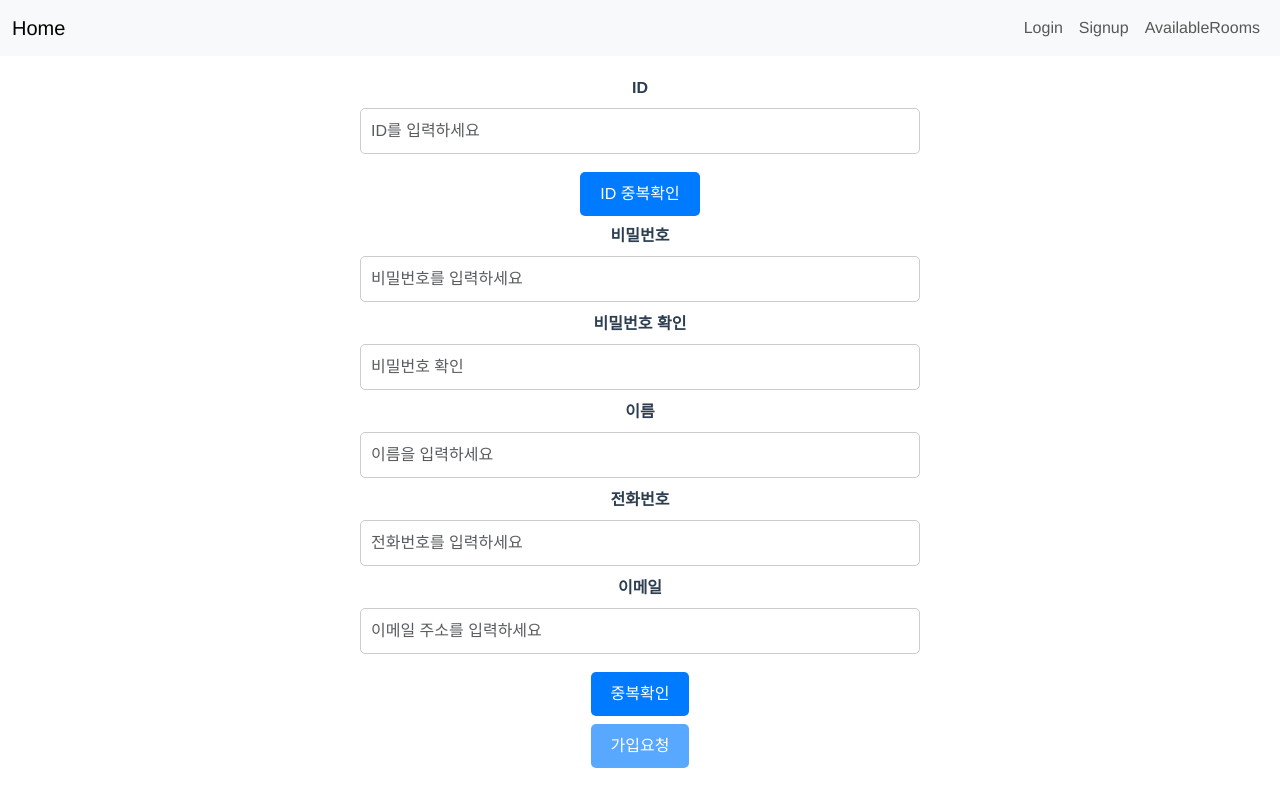
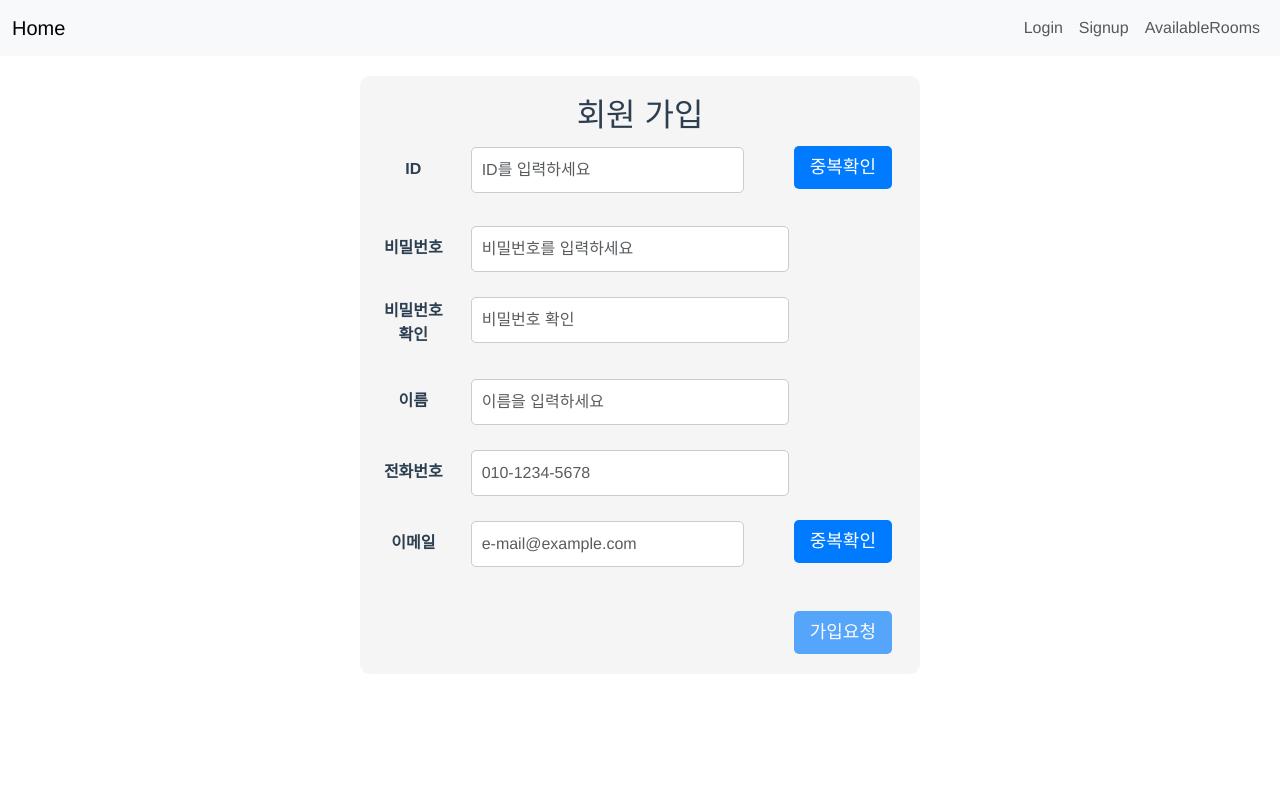
Before and after one commit to beyond-sw-camp/be05-3rd-SoEZ-EZCheck_1, a Vue app: page /signup in a window 1280 px wide. Built offline with nearby package versions, Linux system fonts and the light colour scheme.

Commit message:
Altered .css of user signup page

```diff
--- a/src/components/UserSignup.vue
+++ b/src/components/UserSignup.vue
@@ -1,59 +1,126 @@
 <template>
+    <div>
         <Header />
         <div class="container">
-        <form @submit.prevent="register">
+            <form @submit.prevent="register" class="signup-form">
 
-            <div class="mb-2">
-                <label class="form-label"><span class="">ID</span></label>
-                <input type="text" class="form-control" v-model="user.userId" placeholder="ID를 입력하세요">
-                <button class="btn btn-primary mt-2" @click="checkId">ID 중복확인</button>
+                <h2>회원 가입</h2>
+
+                <div class="form-group row">
+                    <label for="userId" class="col-sm-2 col-form-label mt-2">ID</label>
+                    <div class="col-sm-7">
+                        <input type="text" id="userId" class="form-control" v-model="user.userId"
+                            placeholder="ID를 입력하세요">
+                    </div>
+                    <div class="col-sm-3">
+                        <button class="btn btn-primary mt-1" @click="checkId">중복확인</button>
+                    </div>
+                    <div class="col-sm-12 mt-2">
                         <div class="alert" :class="{ 'alert-success': isIdValid, 'alert-danger': !isIdValid }"
-                    v-show="idCheckMessage">{{ idCheckMessage }}</div>
+                            v-show="idCheckMessage">{{ idCheckMessage }}
+                        </div>
+                    </div>
                 </div>
 
-            <div class="mb-2">
-                <label class="form-label">비밀번호</label>
-                <input type="password" class="form-control" v-model="user.password1" placeholder="비밀번호를 입력하세요">
+                <div class="form-group row">
+                    <label for="password" class="col-sm-2 col-form-label mt-2">비밀번호</label>
+                    <div class="col-sm-8">
+                        <input type="password" id="password" class="form-control" v-model="user.password1"
+                            placeholder="비밀번호를 입력하세요">
+                    </div>
                 </div>
 
-            <div class="mb-2">
-                <label class="form-label">비밀번호 확인</label>
-                <input type="password" class="form-control" v-model="passwordConfirm" placeholder="비밀번호 확인">
-                <div class="alert alert-danger" v-show="!isPasswordMatch">비밀번호가 일치하지 않습니다.</div>
+                <div class="form-group row">
+                    <label for="confirmPassword" class="col-sm-2 col-form-label">비밀번호 확인</label>
+                    <div class="col-sm-8">
+                        <input type="password" id="confirmPassword" class="form-control" v-model="passwordConfirm"
+                            placeholder="비밀번호 확인">
+                    </div>
+                    <div class="alert alert-danger col-sm-12 mt-2" v-show="!isPasswordMatch">
+                        비밀번호가 일치하지 않습니다.
+                    </div>
                 </div>
 
-            <div class="mb-2">
-                <label class="form-label">이름</label>
-                <input type="text" class="form-control" v-model="user.username" placeholder="이름을 입력하세요">
+                <div class="form-group row">
+                    <label for="username" class="col-sm-2 col-form-label mt-2">이름</label>
+                    <div class="col-sm-8">
+                        <input type="text" id="username" class="form-control" v-model="user.username"
+                            placeholder="이름을 입력하세요">
+                    </div>
                 </div>
 
-            <div class="mb-2">
-                <label class="form-label">전화번호</label>
-                <input type="text" class="form-control" v-model="user.phone" placeholder="전화번호를 입력하세요">
+                <div class="form-group row">
+                    <label for="phone" class="col-sm-2 col-form-label mt-2">전화번호</label>
+                    <div class="col-sm-8">
+                        <input type="text" id="phone" class="form-control" v-model="user.phone"
+                            placeholder="010-1234-5678">
+                    </div>
                 </div>
 
-            <div class="mb-2">
-                <label class="form-label">이메일</label>
-                <input type="email" class="form-control" v-model="user.email" placeholder="이메일 주소를 입력하세요">
-                <button class="btn btn-primary mt-2" @click="checkEmail">중복확인</button>
-                <button class="btn btn-primary mt-2" @click="sendAuthEmail" v-if="isEmailValid">인증메일 발송</button>
-                <div class="alert" :class="{ 'alert-success': isEmailValid, 'alert-danger': !isEmailValid }"
-                    v-show="emailCheckMessage">{{ emailCheckMessage }}</div>
+                <div class="form-group row">
+                    <label for="email" class="col-sm-2 col-form-label mt-2">이메일</label>
+                    <div class="col-sm-7">
+                        <input type="email" id="email" class="form-control" v-model="user.email"
+                            placeholder="e-mail@example.com">
+                    </div>
+                    <div class="col-sm-3">
+                        <button class="btn btn-primary mt-1" @click="checkEmail">중복확인</button>
+                    </div>
                 </div>
 
-            <div class="mb-2" v-if="isAuthEmailSent">
-                <label class="form-label">인증코드</label>
-                <input type="text" class="form-control" v-model="authCode">
-                <button class="btn btn-primary" @click="checkAuthCode">인증확인</button>
+                <div class="form-group row">
+                    <div class="col-sm-8"></div>
+                    <div class="col-sm-4">
+                        <button class="btn btn-primary" @click="sendAuthEmail" v-if="isEmailValid"
+                            :disabled="isAuthEmailSent">{{ isAuthEmailSent ? '메일 발송 완료' : '인증메일 발송' }}</button>
+                    </div>
                 </div>
 
-            <button type="submit" class="btn btn-primary" :disabled="!isAllValid">가입요청</button>
+                <div v-if="isAuthEmailSent" class="ml-2">
+                    <span>이메일을 확인할 수 없나요?</span>
+                    <div class="send-wrapper">
+                        <span>스팸 메일함 확인 또는</span>
+                        <span class="resend-button" @click="sendAuthEmailAgain" id="authReSend">
+                            이곳을 눌러 인증메일 다시 보내기
+                        </span>
+                    </div>
+                </div>
+                <div class="col-sm-12 mt-2">
+                    <div class="alert" :class="{ 'alert-success': isEmailValid, 'alert-danger': !isEmailValid }"
+                        v-show="emailCheckMessage">{{ emailCheckMessage }}
+                    </div>
+                </div>
 
+                <div class="form-group row" v-if="isAuthEmailSent">
+                    <label class="col-sm-2 col-form-label mt-2" for="authCode">인증코드</label>
+                    <div class="col-sm-7">
+                        <input type="text" id="authCode" class="form-control" v-model="authCode">
+                    </div>
+                    <div class="col-sm-3">
+                        <button class="btn btn-primary mt-1" @click="checkAuthCode">인증확인</button>
+                    </div>
+                </div>
+
+                <div class="row">
+                    <div class="col-sm-9"></div>
+                    <div class="col-sm-3">
+                        <button type="submit" class="btn btn-primary mt-1" :disabled="!isAllValid">가입요청</button>
+                    </div>
+                </div>
             </form>
+        </div>
+
         <div v-if="showModal" class="modal">
             <div class="modal-content">
                 <p>{{ modalMessage }}</p>
                 <button class="close-button" @click="closeModal">닫기</button>
+            </div>
+        </div>
+
+        <div v-if="isAuthResultModalVisible" class="modal">
+            <div class="modal-content">
+                <p>{{ authResultMessage }}</p>
+                <button class="close-button" @click="closeAuthResultModal">닫기</button>
             </div>
         </div>
     </div>
@@ -68,6 +135,7 @@ import { useRouter } from 'vue-router';
 export default {
     components: { Header },
     name: 'UserSignup',
+
     setup() {
         const user = ref({
             userId: '',
@@ -83,10 +151,13 @@ export default {
         const isEmailValid = ref(false)
         const isAuthCodeValid = ref(false)
         const isAuthEmailSent = ref(false)
+        const isAuthResultModalVisible = ref(false)
         const showModal = ref(false)
         const modalMessage = ref('')
         const idCheckMessage = ref('')
         const emailCheckMessage = ref('')
+        const authResultMessage = ref('')
+        const pattern = /^[A-Za-z0-9_.-]+@[A-Za-z0-9-]+\.[A-Za-z0-9-]+/;
 
         const isPasswordMatch = computed(() => {
             return user.value.password1 === passwordConfirm.value
@@ -122,7 +193,7 @@ export default {
         const checkEmail = async () => {
             try {
                 const response = await axios.post('http://localhost:8080/user/check-email', { email: user.value.email })
-                if (response.data === false) {
+                if (pattern.test(user.value.email) && response.data === false) {
                     isEmailValid.value = true
                     emailCheckMessage.value = '사용가능한 이메일 입니다.'
                     modalMessage.value = '사용가능한 이메일 입니다.'
@@ -130,8 +201,8 @@ export default {
                     console.log("isEmailValid : ", isEmailValid.value);
                 } else {
                     isEmailValid.value = false
-                    emailCheckMessage.value = '이미 사용중인 이메일 입니다.'
-                    modalMessage.value = '이미 사용중인 이메일 입니다.'
+                    emailCheckMessage.value = '사용할 수 없는 이메일 입니다.'
+                    modalMessage.value = '사용할 수 없는 이메일 입니다.'
                     console.log("modalMessage : ", modalMessage.value);
                     console.log("isEmailValid : ", isEmailValid.value);
                 }
@@ -144,8 +215,21 @@ export default {
 
         const sendAuthEmail = async () => {
             try {
+                alert("인증 메일이 발송되었습니다.");
                 await axios.post('http://localhost:8080/user/auth/send', { email: user.value.email })
                 isAuthEmailSent.value = true
+            }
+            catch (error) {
+                console.error(error)
+            }
+        };
+
+        const sendAuthEmailAgain = async () => {
+            try {
+                alert("인증 메일이 다시 발송되었습니다.");
+                await axios.post('http://localhost:8080/user/auth/send', { email: user.value.email })
+                modalMessage.value = `인증 메일이 ${user.value.email}로 다시 전송되었습니다.`
+                showModal.value = true
             }
             catch (error) {
                 console.error(error)
@@ -157,12 +241,15 @@ export default {
                 const response = await axios.post('http://localhost:8080/user/auth/check', { email: user.value.email, authCode: authCode.value })
                 isAuthCodeValid.value = response.data
                 if (isAuthCodeValid.value === true) {
-                    modalMessage.value = '인증되었습니다.'
-                    console.log("modalMessage : ", modalMessage.value);
+                    authResultMessage.value = '인증되었습니다.'
+                    console.log("authResultMessage : ", authResultMessage.value);
+                    alert("인증되었습니다.");
                 } else {
-                    modalMessage.value = '인증코드가 일치하지 않습니다.'
-                    console.log("modalMessage : ", modalMessage.value);
+                    authResultMessage.value = '인증코드가 일치하지 않습니다.'
+                    console.log("authResultMessage : ", authResultMessage.value);
+                    alert("인증코드가 일치하지 않습니다.");
                 }
+                isAuthResultModalVisible.value = true
             }
             catch (error) {
                 console.error(error)
@@ -186,6 +273,10 @@ export default {
             showModal.value = false
         };
 
+        const closeAuthResultModal = () => {
+            isAuthResultModalVisible.value = false
+        };
+
         return {
             user,
             passwordConfirm,
@@ -200,12 +291,16 @@ export default {
             modalMessage,
             idCheckMessage,
             emailCheckMessage,
+            authResultMessage,
+            isAuthResultModalVisible,
             checkId,
             checkEmail,
             sendAuthEmail,
+            sendAuthEmailAgain,
             checkAuthCode,
             register,
             closeModal,
+            closeAuthResultModal,
         }
     }
 }
@@ -218,24 +313,36 @@ export default {
     padding: 20px;
 }
 
-.form-label {
+.signup-form {
+    background-color: #f5f5f5;
+    padding: 20px;
+    border-radius: 10px;
+}
+
+.form-group {
+    margin-bottom: 20px;
+}
+
+.form-group label {
     font-weight: bold;
 }
 
 .form-control {
-    width: 100%;
+    width: calc(100% - 20px);
     padding: 10px;
-    margin-bottom: 10px;
+    margin-top: 5px;
+    margin-right: 10px;
     border: 1px solid #ccc;
     border-radius: 5px;
     box-sizing: border-box;
 }
 
 .btn {
-    padding: 10px 20px;
+    padding: 8px 16px;
     border: none;
     border-radius: 5px;
     cursor: pointer;
+    margin-right: 8px;
 }
 
 .btn-primary {
@@ -270,8 +377,8 @@ export default {
     top: 50%;
     left: 50%;
     transform: translate(-50%, -50%);
-    padding: 20px;
-    background: white;
+    padding: 30px;
+    background: #f3f3f3;
     border-radius: 10px;
     z-index: 1000;
 }
@@ -279,69 +386,53 @@ export default {
 .modal-content {
     background-color: #fefefe;
     margin: auto;
-    padding: 20px;
-    border: 1px solid #888;
-    width: 80%;
-    max-width: 500px;
+    padding: 30px;
     border-radius: 10px;
+    color: #333;
 }
 
 .close-button {
+    position: absolute;
+    top: 10px;
+    right: 10px;
     color: #aaa;
-    float: right;
-    font-size: 28px;
+    font-size: 24px;
     font-weight: bold;
     cursor: pointer;
 }
 
-.close-button:hover,
-.close-button:focus {
-    color: black;
-    text-decoration: none;
+.resend-button {
+    cursor: pointer;
+    color: #0056b3;
+    text-decoration: underline;
 }
 
-/* .modal {
-    position: fixed;
-    top: 50%;
-    left: 50%;
-    transform: translate(-50%, -50%);
-    padding: 20px;
-    background: white;
-    border-radius: 10px;
-    z-index: 1000;
+@media (max-width: 768px) {
+    .form-control {
+        width: 100%;
+        margin-right: 0;
+    }
 }
 
-.modal-overlay {
-    position: fixed;
-    top: 0;
-    left: 0;
-    width: 100%;
-    height: 100%;
-    background: rgba(0, 0, 0, 0.5);
-    z-index: 999;
+button {
+    padding: 10px 20px;
+    font-size: 18px;
+    background-color: #007BFF;
+    color: white;
+    border: none;
+    border-radius: 5px;
+    cursor: pointer;
+    transition: background-color 0.3s ease;
+    display: block;
+    margin: 0 auto;
+    /* 가운데 정렬 */
 }
 
-.modal-content {
-    background-color: #fefefe;
-    margin: auto;
-    padding: 20px;
-    border: 1px solid #888;
-    width: 80%;
-    max-width: 500px;
-    border-radius: 10px;
+button:hover {
+    background-color: #0056b3;
 }
 
-.close-button {
-    color: #aaa;
-    float: right;
-    font-size: 28px;
-    font-weight: bold;
-    cursor: pointer;
+.send-wrapper {
+    font-size: 15px;
 }
-
-.close-button:hover,
-.close-button:focus {
-    color: black;
-    text-decoration: none;
-} */
 </style>
```
Lines whose indentation alone changed are shown as unchanged.
